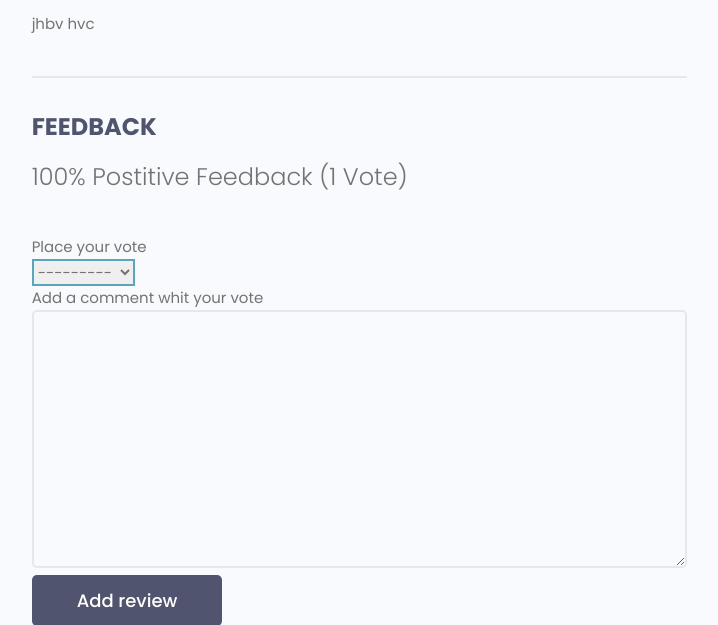
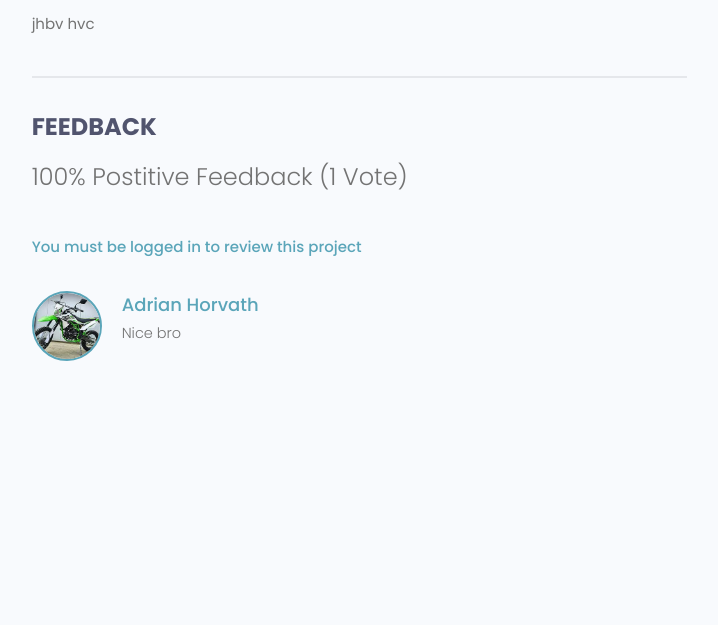
Before and after one commit to AdrianHorvath8/Developer-search, a Django app: page /projects/project/34291c3f-4d29-4f82-9887-117eba556826/ in a window 1280 px wide. Shown: the part 699-1324 px from the top of the page, without its empty margins (465-1183 px from the left). After the commit the page ends 1060 px from the top, so only its background shows below. Run offline with Django 4.2, Linux system fonts and the light colour scheme; data comes from the database, SQL or seed files in the repository; both versions use the stored data as it was after the commit; some libraries are stand-ins or nearby versions.

Commit message:
Restrictions in reviews

```diff
--- a/devsearch/projects/models.py
+++ b/devsearch/projects/models.py
@@ -28,6 +28,11 @@ class Project(models.Model):
 
     def __str__(self):
         return self.title
+
+    @property
+    def reviewers(self):
+        queryset = self.review_set.all().values_list("owner_id", flat=True)
+        return queryset
 
     @property
     def get_vote_count(self):
--- a/devsearch/projects/templates/projects/project.html
+++ b/devsearch/projects/templates/projects/project.html
@@ -41,6 +41,14 @@
                         {{ project.vote_ratio }}% Postitive Feedback ({{ project.vote_total }} Vote{{ project.vote_total|pluralize:"s" }})
                     </h5>
 
+                    {% if request.user.profile.id in project.reviewers  %}
+                        <p>You already reviewed this project</p>
+
+                    {% elif request.user.profile == project.owner %}
+                        <p>You cannot review your project</p>
+
+                    {% elif request.user.is_authenticated %}
+
                         <form class="form" action="{% url 'project' project.id %}" method="POST">
                             {% csrf_token %}
 
@@ -53,6 +61,12 @@
                             <input class="btn btn--sub btn--lg" type="submit" value="Add review" name="comment" />
 
                         </form>
+                    {% else %}
+                        <a href="{% url 'login' %}?next={{request.path}}"> You must be logged in to review this project </a>
+
+                    {% endif %}
+
+
                     <div class="commentList">
                         {% for review in project.review_set.all %}
                         {% if review.body %}
--- a/devsearch/projects/views.py
+++ b/devsearch/projects/views.py
@@ -54,7 +54,7 @@ def project(request, pk):
     project = Project.objects.get(id=pk)
 
     form = ReviewForm()
-    #video 27:24
+
     try:
         if request.method == "POST":
             form = ReviewForm(request.POST)
--- a/devsearch/users/templates/users/login_register.html
+++ b/devsearch/users/templates/users/login_register.html
@@ -55,7 +55,7 @@
             <p>Hello Developer, Welcome Back!</p>
         </div>
 
-        <form action="{% url 'login' %}" class="form auth__form" method="post">
+        <form action="" class="form auth__form" method="post">
             {% csrf_token %}
             <!-- Input:Email -->
             <div class="form__field">
--- a/devsearch/users/views.py
+++ b/devsearch/users/views.py
@@ -16,14 +16,14 @@ def login_user(request):
         return redirect("profiles")
 
     if request.method == "POST":
-        username = request.POST["username"]
+        username = request.POST["username"].lower()
         password = request.POST["password"]
 
         user = authenticate(request, username=username, password=password)
 
         if user != None:
             login(request, user)
-            return redirect("profiles")
+            return redirect(request.GET["next"] if "next" in request.GET else "profiles")
         else:
             messages.error(request, "Username or password is incorect")
     context = {}
```
Also changed, not shown: devsearch/db.sqlite3. Lines whose indentation alone changed are shown as unchanged.
